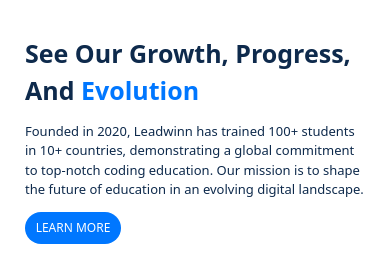
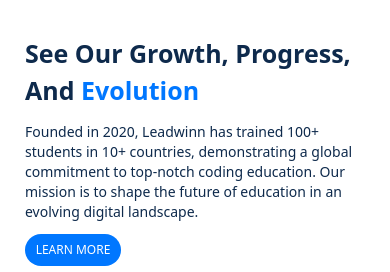
Before and after one commit to Adeleyeha-17/Leadwinn-Academy, a React (Vite) app: page / in a window 390 px wide. Shown: the part 1280-1552 px from the top of the page. Built offline with nearby package versions, Linux system fonts and the light colour scheme.

Commit message:
updated growth

```diff
--- a/src/components/Growth/Growth.tsx
+++ b/src/components/Growth/Growth.tsx
@@ -6,7 +6,7 @@ export const Growth = () => {
     <div className="flex max-sm:flex-col justify-between items-center w-full">
       <div className="flex flex-col gap-3 sm:gap-6 text-head-black md:w-3/5 max-sm:mb-10">
          <h1 className=" font-bold text-[25px] sm:text-4xl max-w-[340px] sm:max-w-[420px] max-sm:capitalize">See our growth, progress, and <span className="text-hero-blue">evolution</span></h1>
-         <h4 className="text-[13px] sm:text-base max-w-[340px] sm:max-w-[400px]">Founded in 2020, Leadwinn has trained 100+ students in 10+ countries, demonstrating a global commitment to top-notch coding education. Our mission is to shape the future of education in an evolving digital landscape.</h4>
+         <h4 className="text-sm sm:text-base max-w-[340px] sm:max-w-[400px]">Founded in 2020, Leadwinn has trained 100+ students in 10+ countries, demonstrating a global commitment to top-notch coding education. Our mission is to shape the future of education in an evolving digital landscape.</h4>
 
          <Link to="" className="flex justify-center items-center sm:max-md:w-28 sm:max-md:h-10 md:w-36 md:h-10 w-24 h-8 gap-3 bg-head-blue text-white text-xs sm:text-sm sm:font-normal rounded-3xl">LEARN MORE</Link>
 
```
